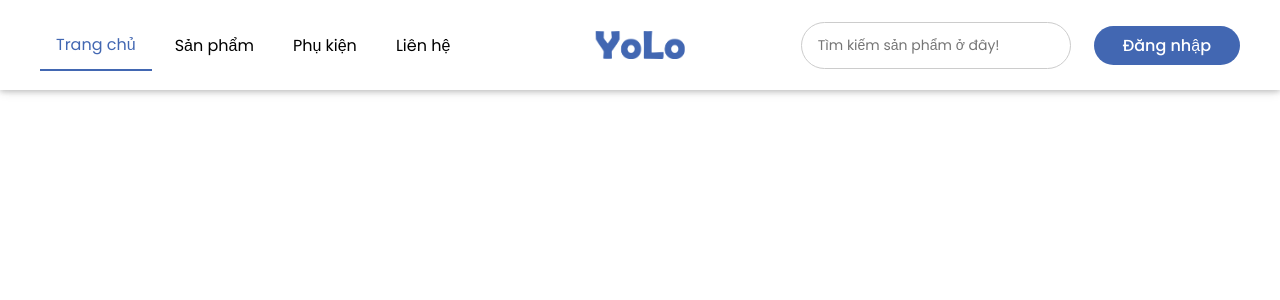
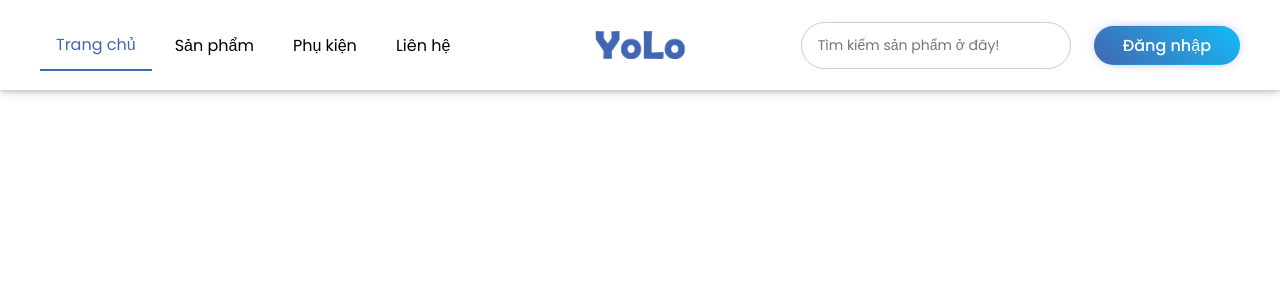
Before and after one commit to nphn2028thief/webshop_project, a React (Create React App) app: page / in a window 1280 px wide. Shown: the top 300 px of the page. Built offline with nearby package versions, Linux system fonts and the light colour scheme; data requests are answered from the project's data file.

Commit message:
Make unique button

```diff
--- a/src/components/Button/Button.js
+++ b/src/components/Button/Button.js
@@ -10,6 +10,7 @@ function Button({
     href,
     className,
     primary = false,
+    unique = false,
     outline = false,
     rounded = false,
     small = false,
@@ -35,6 +36,7 @@ function Button({
     const classes = cx('wrapper', {
         [className]: className,
         primary,
+        unique,
         outline,
         rounded,
         small,
--- a/src/components/Button/Button.module.scss
+++ b/src/components/Button/Button.module.scss
@@ -30,6 +30,22 @@
     }
 }
 
+.unique {
+    transition: 0.5s;
+    color: $white;
+    background-size: 200% auto;
+    box-shadow: 0px 0px 14px -7px #192ef0;
+    background-image: linear-gradient(45deg, $blue 0%, #19b3f0 51%, $blue 100%);
+    cursor: pointer;
+    user-select: none;
+    -webkit-user-select: none;
+    touch-action: manipulation;
+
+    &:hover {
+        background-position: right center;
+    }
+}
+
 .outline {
     border: 1px solid $blue;
     color: $blue;
--- a/src/components/ProductItem/ProductItem.module.scss
+++ b/src/components/ProductItem/ProductItem.module.scss
@@ -1,7 +1,7 @@
 @use '../../scss/' as *;
 
 .product-item {
-    @include flex(unset, center, unset, 1rem);
+    @include flex(unset, center, unset, unset);
 
     padding: 6px 8px;
 
@@ -20,12 +20,8 @@
         }
     }
 
-    @include mobile {
-        gap: 0;
-
-        .image + .info {
-            margin-left: 1rem;
-        }
+    .image + .info {
+        margin-left: 1rem;
     }
 
     .name {
--- a/src/layouts/components/Header/Header.js
+++ b/src/layouts/components/Header/Header.js
@@ -85,7 +85,7 @@ function Header() {
                             </div>
                         </>
                     ) : (
-                        <Button className={cx('login-btn')} primary onClick={handleLogin}>
+                        <Button className={cx('login-btn')} unique onClick={handleLogin}>
                             Đăng nhập
                         </Button>
                         // <Button className={cx('login-btn')} outline>
```
